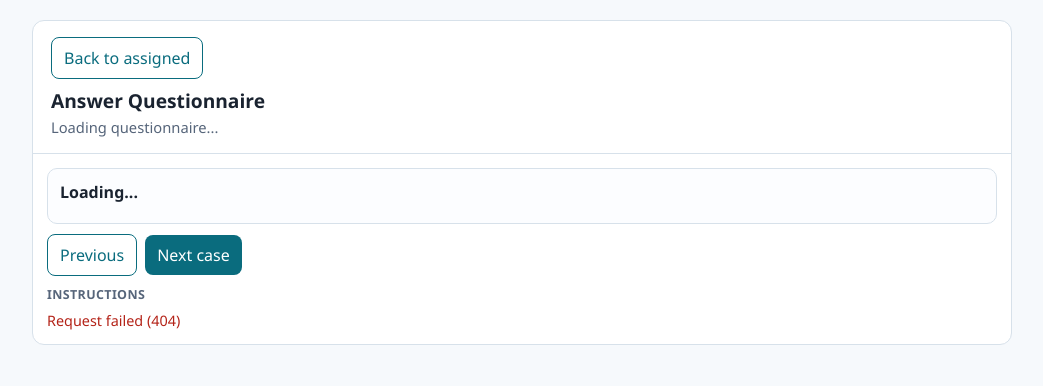
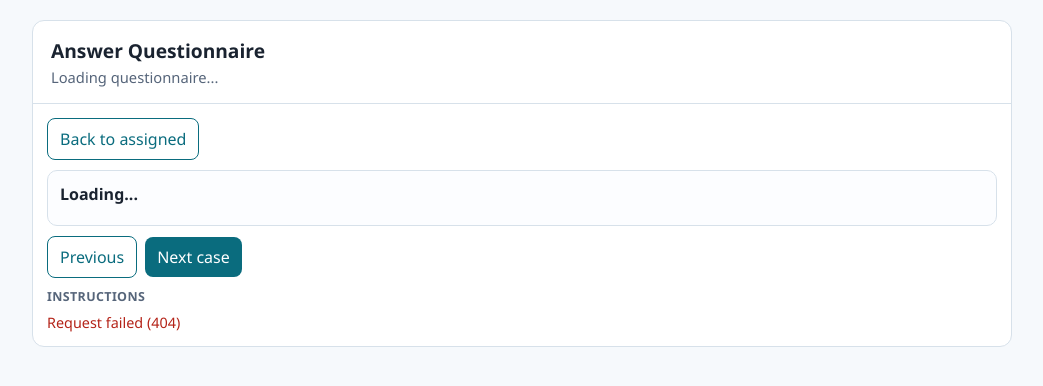
Before and after one commit to berenslab/medirater, a Python web app: template templates/answer.html in a window 1280 px wide. Shown: the top 386 px of the page, without its empty margins (118-1161 px from the left). Run offline with Jinja, Linux system fonts and the light colour scheme; the template is opened without the code that fills it, so the values that code supplies are empty; some libraries are stand-ins or nearby versions.

Commit message:
change: style

```diff
--- a/templates/answer.html
+++ b/templates/answer.html
@@ -42,16 +42,6 @@
       align-items: center;
       gap: 12px;
       flex-wrap: wrap;
-    }
-    .header-main {
-      display: flex;
-      flex-direction: column;
-      gap: 8px;
-      align-items: flex-start;
-    }
-    a.top-back {
-      padding: 6px 10px;
-      font-size: 0.84rem;
     }
     h1 { margin: 0; font-size: 1.2rem; }
     .meta { color: var(--muted); font-size: 0.92rem; margin-top: 3px; }
@@ -188,12 +178,9 @@
 <body>
   <main class="container">
     <section class="header">
-      <div class="header-main">
-        <a class="button-link secondary top-back" href="/assigned">Back to assigned</a>
-        <div>
-          <h1>Answer Questionnaire</h1>
-          <div id="headline" class="meta">Loading questionnaire...</div>
-        </div>
+      <div>
+        <h1>Answer Questionnaire</h1>
+        <div id="headline" class="meta">Loading questionnaire...</div>
       </div>
       <nav>
         {% if show_questionnaires_link %}<a href="/questionnaires">Questionnaires</a>{% endif %}
@@ -204,6 +191,10 @@
     </section>
 
     <section class="content">
+      <div style="margin-bottom: 10px;">
+        <a class="button-link secondary" href="/assigned">Back to assigned</a>
+      </div>
+
       <article class="card">
         <h2 id="progress-title">Loading...</h2>
         <div id="question-root"></div>
```
